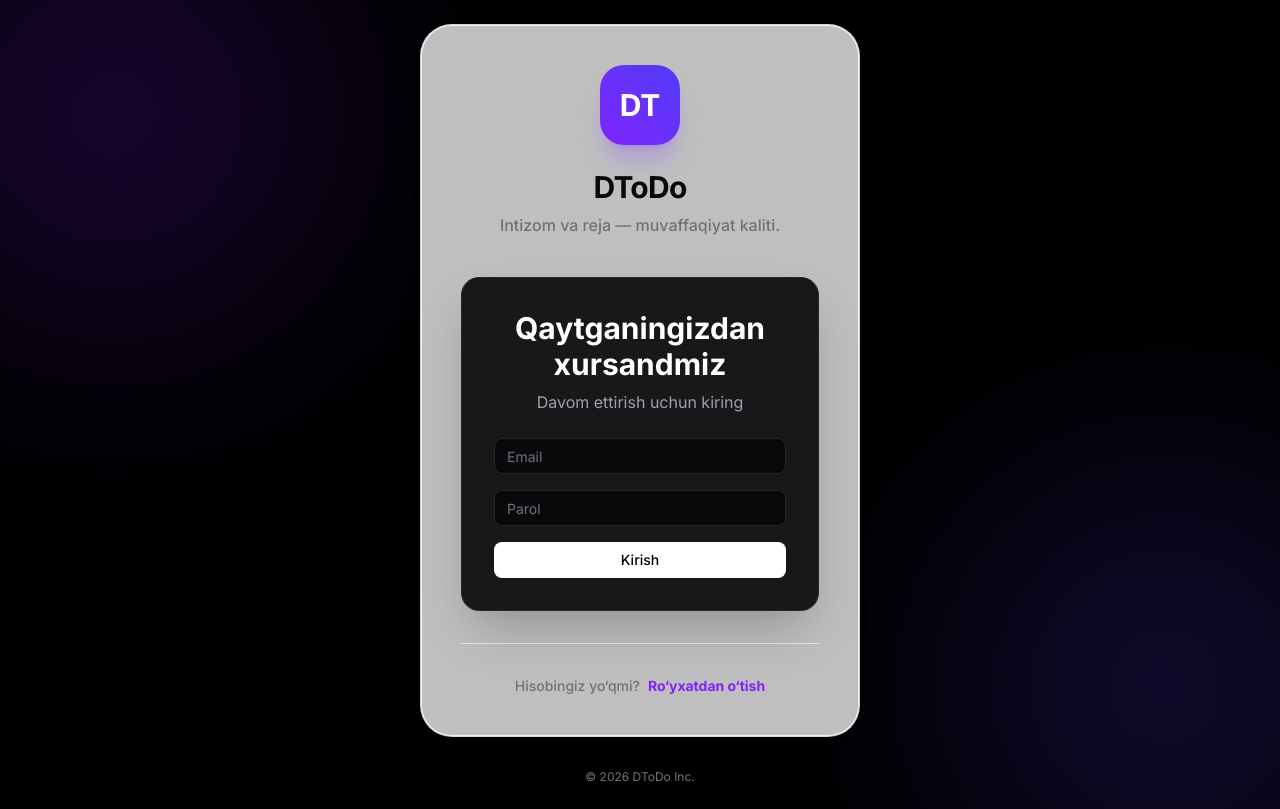
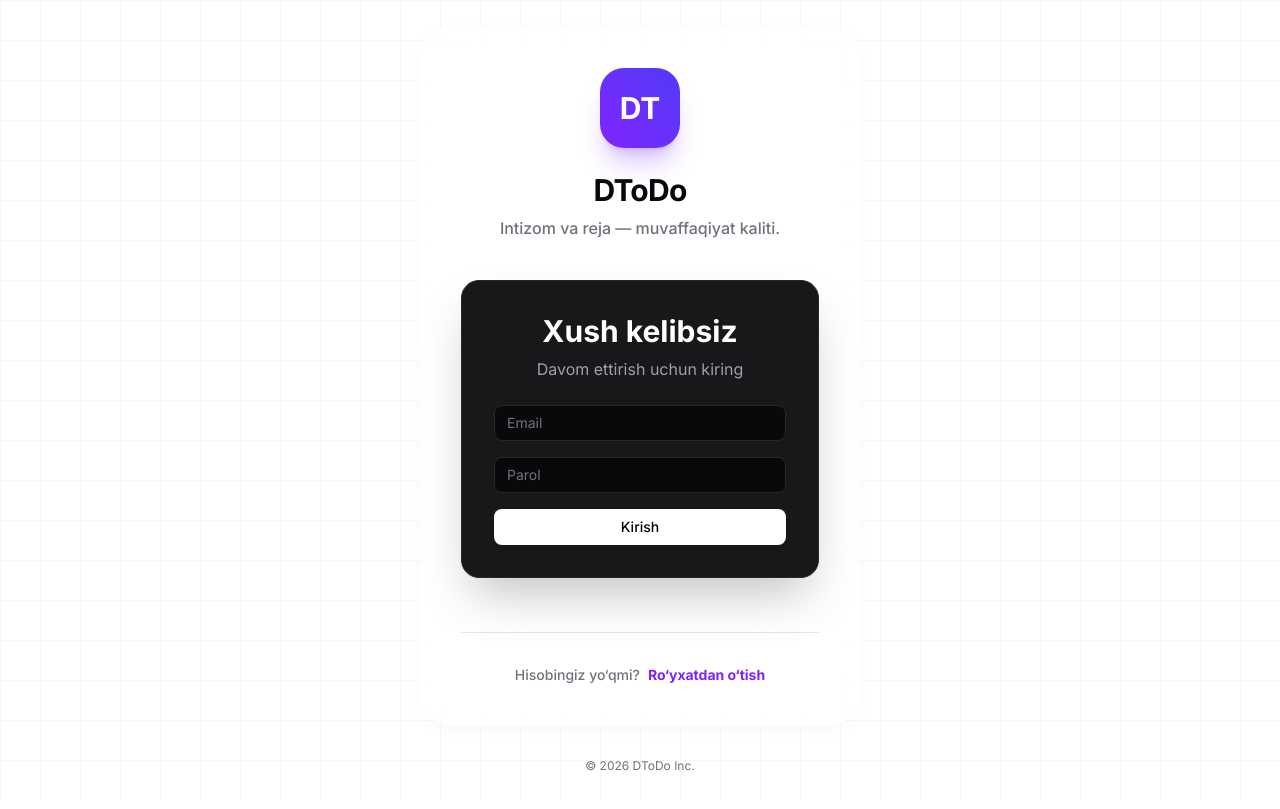
Before and after one commit to Macho006/DtodoList, a Next.js app: page / in a window 1280 px wide. Built offline with nearby package versions, Linux system fonts and the light colour scheme.

Commit message:
fix calendar

```diff
--- a/app/page.tsx
+++ b/app/page.tsx
@@ -10,20 +10,15 @@ export default function AuthPage() {
   const [isLogin, setIsLogin] = useState(true);
 
   return (
-    <main className="relative flex min-h-screen items-center justify-center overflow-hidden p-6 bg-black">
+    <main className="relative flex min-h-screen items-center justify-center overflow-hidden p-6">
 
-      {/* Orqa fon gradient effektlari */}
-      <div className="pointer-events-none fixed inset-0">
-        <div className="absolute -top-24 -left-24 w-[420px] h-[420px] bg-violet-600/20 rounded-full blur-[120px]" />
-        <div className="absolute -bottom-24 -right-24 w-[420px] h-[420px] bg-indigo-600/20 rounded-full blur-[120px]" />
-      </div>
+      {/* ❌ Gradient background OLIB TASHLANDI */}
 
-      {/* Auth Card */}
       <motion.div
         initial={{ opacity: 0, scale: 0.9, y: 30 }}
         animate={{ opacity: 1, scale: 1, y: 0 }}
         transition={{ duration: 0.6, type: "spring", stiffness: 90 }}
-        className="relative z-10 w-full max-w-[440px]"
+        className="w-full max-w-[440px]"
       >
         <div className="ios-card p-10 shadow-2xl backdrop-blur-3xl bg-white/60 dark:bg-black/40 rounded-[32px] border border-white/10">
 
@@ -44,7 +39,6 @@ export default function AuthPage() {
             </p>
           </div>
 
-          {/* Login / Register */}
           <div className="relative min-h-[320px]">
             <AnimatePresence mode="wait">
               {isLogin ? (
@@ -71,7 +65,6 @@ export default function AuthPage() {
             </AnimatePresence>
           </div>
 
-          {/* Switch */}
           <div className="mt-8 pt-8 border-t border-zinc-200 dark:border-white/10 text-center">
             <p className="text-sm font-medium text-zinc-500">
               {isLogin ? "Hisobingiz yo‘qmi?" : "Hisobingiz bormi?"}
@@ -86,7 +79,6 @@ export default function AuthPage() {
 
         </div>
 
-        {/* Footer */}
         <p className="text-center text-zinc-500 text-xs mt-8">
           © {new Date().getFullYear()} DToDo Inc.
         </p>
--- a/components/auth/LoginForm.tsx
+++ b/components/auth/LoginForm.tsx
@@ -47,7 +47,7 @@ export default function LoginForm() {
       transition={{ duration: 0.4 }}
       className="w-full max-w-md p-8 bg-zinc-900 border border-zinc-800 rounded-2xl shadow-2xl"
     >
-      <h2 className="text-3xl font-bold text-center text-white mb-2">Qaytganingizdan xursandmiz</h2>
+      <h2 className="text-3xl font-bold text-center text-white mb-2">Xush kelibsiz</h2>
       <p className="text-zinc-400 text-center mb-6">Davom ettirish uchun kiring</p>
 
       <form onSubmit={handleSubmit} className="space-y-4">
```
